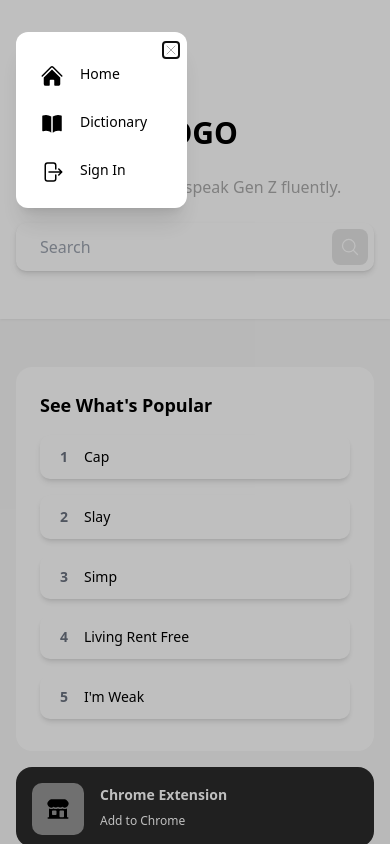
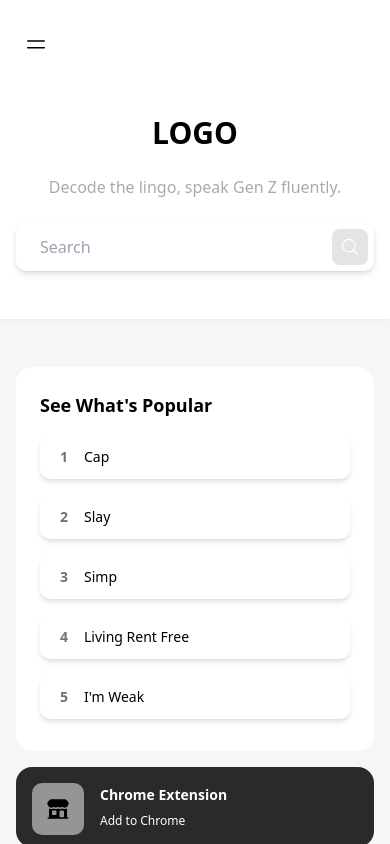
Before and after one commit to bachdumpling/genz-dictionary, a Next.js app: page / in a window 390 px wide. Built offline with nearby package versions, Linux system fonts and the light colour scheme.

Commit message:
nav popup mobile

```diff
--- a/app/components/Navigation.js
+++ b/app/components/Navigation.js
@@ -16,15 +16,7 @@ import { XMarkIcon } from "@heroicons/react/24/outline";
 
 function Navigation() {
   const pathname = usePathname();
-  const [isOpen, setIsOpen] = useState(true);
-
-  function openModal() {
-    setIsOpen(true);
-  }
-
-  function closeModal() {
-    setIsOpen(false);
-  }
+  const [isOpen, setIsOpen] = useState(false);
 
   return (
     <>
@@ -87,7 +79,7 @@ function Navigation() {
 
       <motion.button
         onClick={() => {
-          openModal();
+          setIsOpen(true);
         }}
         className="absolute md:hidden w-6 h-6 top-8 left-6 cursor-pointer z-50"
         whileHover={{ scale: 1.2 }}
@@ -100,12 +92,16 @@ function Navigation() {
       {isOpen && (
         <NavigationMenu
           isOpen={isOpen}
-          onClose={closeModal}
+          setIsOpen={setIsOpen}
           pathname={pathname}
-          HomeIcon={HomeIcon}
         >
-          <div className="absolute top-2 right-2">
-            <button type="button" onClick={closeModal}>
+          <div className="absolute top-4 right-4">
+            <button
+              type="button"
+              onClick={() => {
+                setIsOpen(false);
+              }}
+            >
               <XMarkIcon className="w-4 h-4 text-[#AAAAAA]" />
             </button>
           </div>
--- a/app/components/NavigationMenu.js
+++ b/app/components/NavigationMenu.js
@@ -2,20 +2,15 @@ import { Dialog, Transition } from "@headlessui/react";
 import Link from "next/link";
 import { Fragment, useState } from "react";
 
-export default function NavigationMenu({
-  setIsOpen,
-  isOpen,
-  pathname,
-  HomeIcon,
-  onClose,
-  children,
-}) {
+export default function NavigationMenu({ setIsOpen, isOpen, children }) {
   return (
     <Transition appear show={isOpen} as={Fragment}>
       <Dialog
         as="div"
         className="fixed top-0 left-0 z-50 overflow-y-auto"
-        onClose={onClose}
+        onClose={() => {
+          setIsOpen(false);
+        }}
       >
         <div className="min-h-screen px-4 text-center">
           <Transition.Child
@@ -38,7 +33,7 @@ export default function NavigationMenu({
             leaveFrom="opacity-100 scale-100"
             leaveTo="opacity-0 scale-95"
           >
-            <div className="inline-block w-full max-w-md p-6 pr-10 my-8 overflow-hidden text-left align-middle transition-all transform bg-white shadow-xl rounded-[12px]">
+            <div className="inline-block w-full max-w-md p-6 pr-12 my-8 overflow-hidden text-left align-middle transition-all transform bg-white shadow-xl rounded-[12px]">
               {children}
             </div>
           </Transition.Child>
```
